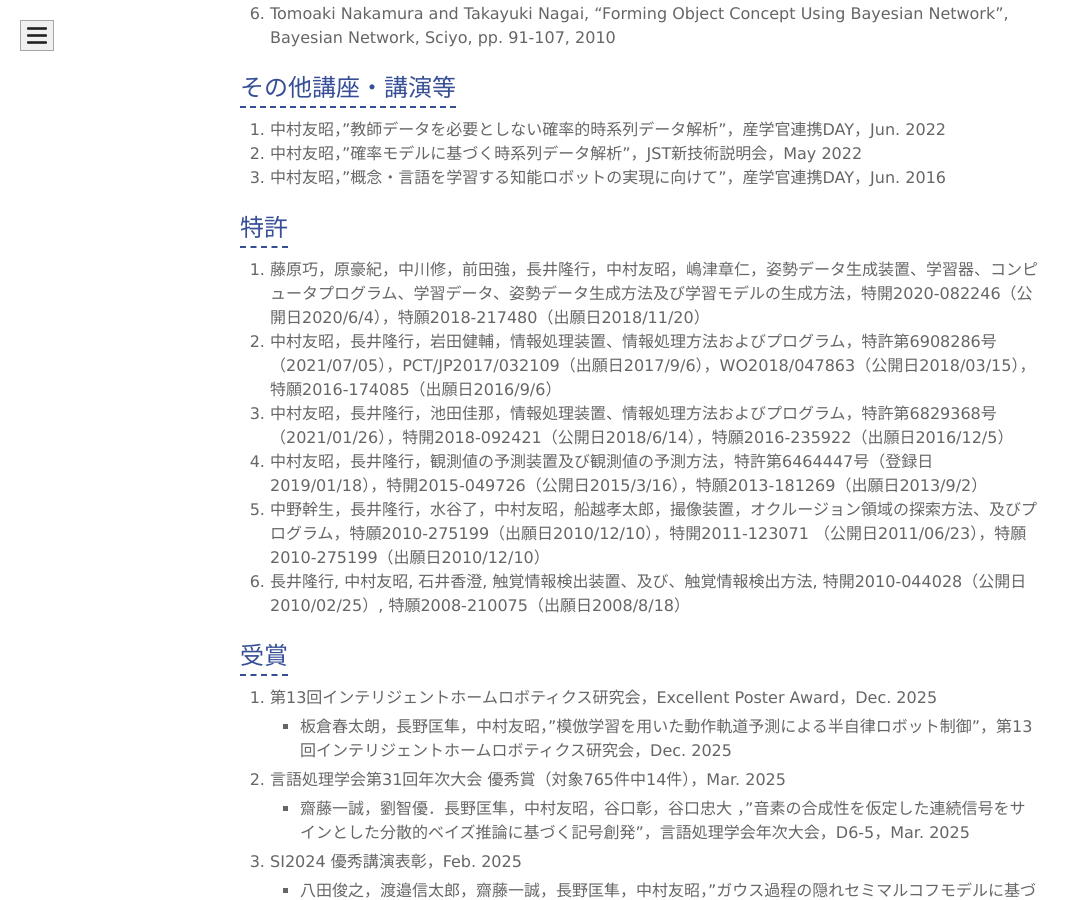
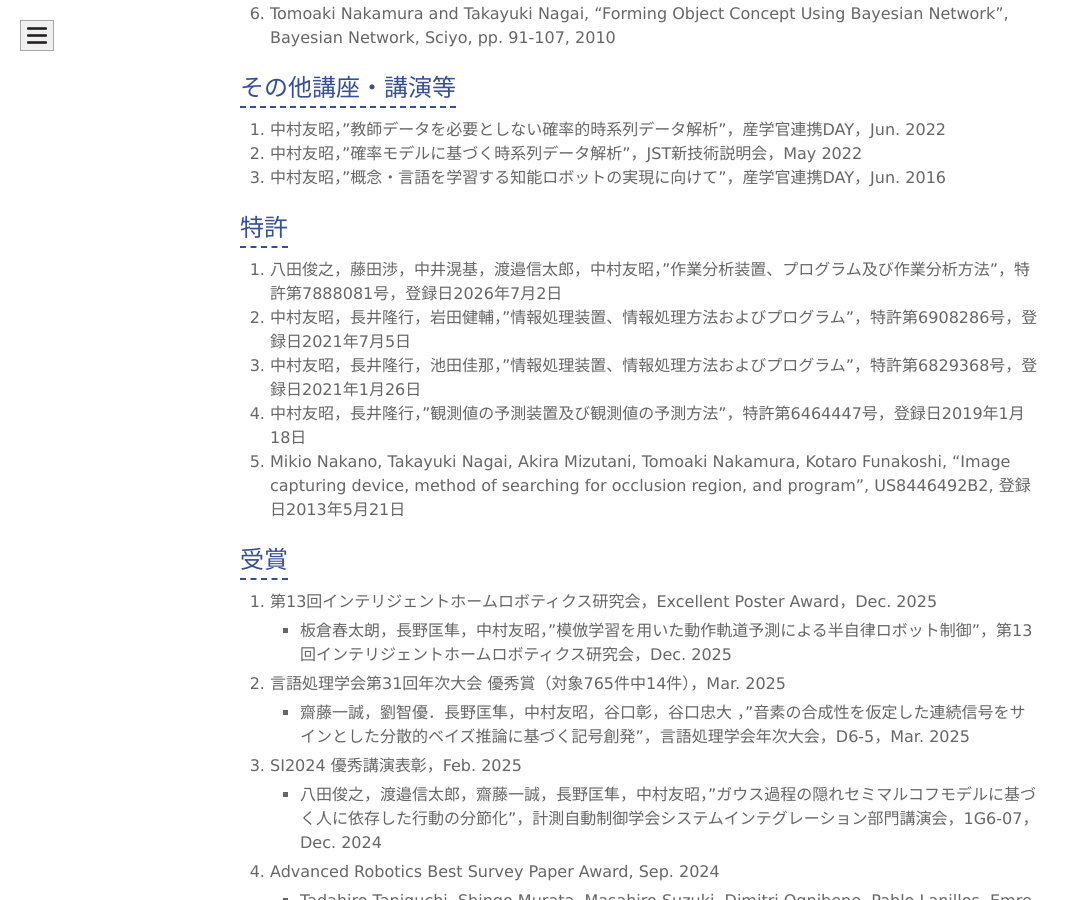
Before and after one commit to naka-lab/naka-lab.github.io, a Jekyll site: the page built from subpages/pub.md, in a window 1280 px wide and 900 px high, scrolled down 25958 px. Shown: the whole window, without its empty margins (0-1080 px from the left). Built offline with Jekyll 4.4.1, drawn with Linux system fonts in a browser that asks for light colours.

Commit message:
Update pub.md

```diff
--- a/subpages/pub.md
+++ b/subpages/pub.md
@@ -480,12 +480,11 @@ Signal Processing, pp. 13-16, Feb. 2020
 1. 中村友昭，"概念・言語を学習する知能ロボットの実現に向けて"，産学官連携DAY，Jun. 2016
 
 ## 特許
-1. 藤原巧，原豪紀，中川修，前田強，長井隆行，中村友昭，嶋津章仁，姿勢データ生成装置、学習器、コンピュータプログラム、学習データ、姿勢データ生成方法及び学習モデルの生成方法，特開2020-082246（公開日2020/6/4），特願2018-217480（出願日2018/11/20）
-1. 中村友昭，長井隆行，岩田健輔，情報処理装置、情報処理方法およびプログラム，特許第6908286号 （2021/07/05），PCT/JP2017/032109（出願日2017/9/6），WO2018/047863（公開日2018/03/15），特願2016-174085（出願日2016/9/6）
-1. 中村友昭，長井隆行，池田佳那，情報処理装置、情報処理方法およびプログラム，特許第6829368号（2021/01/26），特開2018-092421（公開日2018/6/14），特願2016-235922（出願日2016/12/5）
-1. 中村友昭，長井隆行，観測値の予測装置及び観測値の予測方法，特許第6464447号（登録日2019/01/18），特開2015-049726（公開日2015/3/16），特願2013-181269（出願日2013/9/2）
-1. 中野幹生，長井隆行，水谷了，中村友昭，船越孝太郎，撮像装置，オクルージョン領域の探索方法、及びプログラム，特願2010-275199（出願日2010/12/10），特開2011-123071 （公開日2011/06/23），特願2010-275199（出願日2010/12/10）
-1. 長井隆行, 中村友昭, 石井香澄, 触覚情報検出装置、及び、触覚情報検出方法, 特開2010-044028（公開日2010/02/25）, 特願2008-210075（出願日2008/8/18）
+1. 八田俊之，藤田渉，中井滉基，渡邉信太郎，中村友昭，"作業分析装置、プログラム及び作業分析方法"，特許第7888081号，登録日2026年7月2日
+1. 中村友昭，長井隆行，岩田健輔，"情報処理装置、情報処理方法およびプログラム"，特許第6908286号，登録日2021年7月5日
+1. 中村友昭，長井隆行，池田佳那，"情報処理装置、情報処理方法およびプログラム"，特許第6829368号，登録日2021年1月26日
+1. 中村友昭，長井隆行，"観測値の予測装置及び観測値の予測方法"，特許第6464447号，登録日2019年1月18日
+1. Mikio Nakano, Takayuki Nagai, Akira Mizutani, Tomoaki Nakamura, Kotaro Funakoshi, "Image capturing device, method of searching for occlusion region, and program", US8446492B2, 登録日2013年5月21日
 
 
 ## 受賞
```
